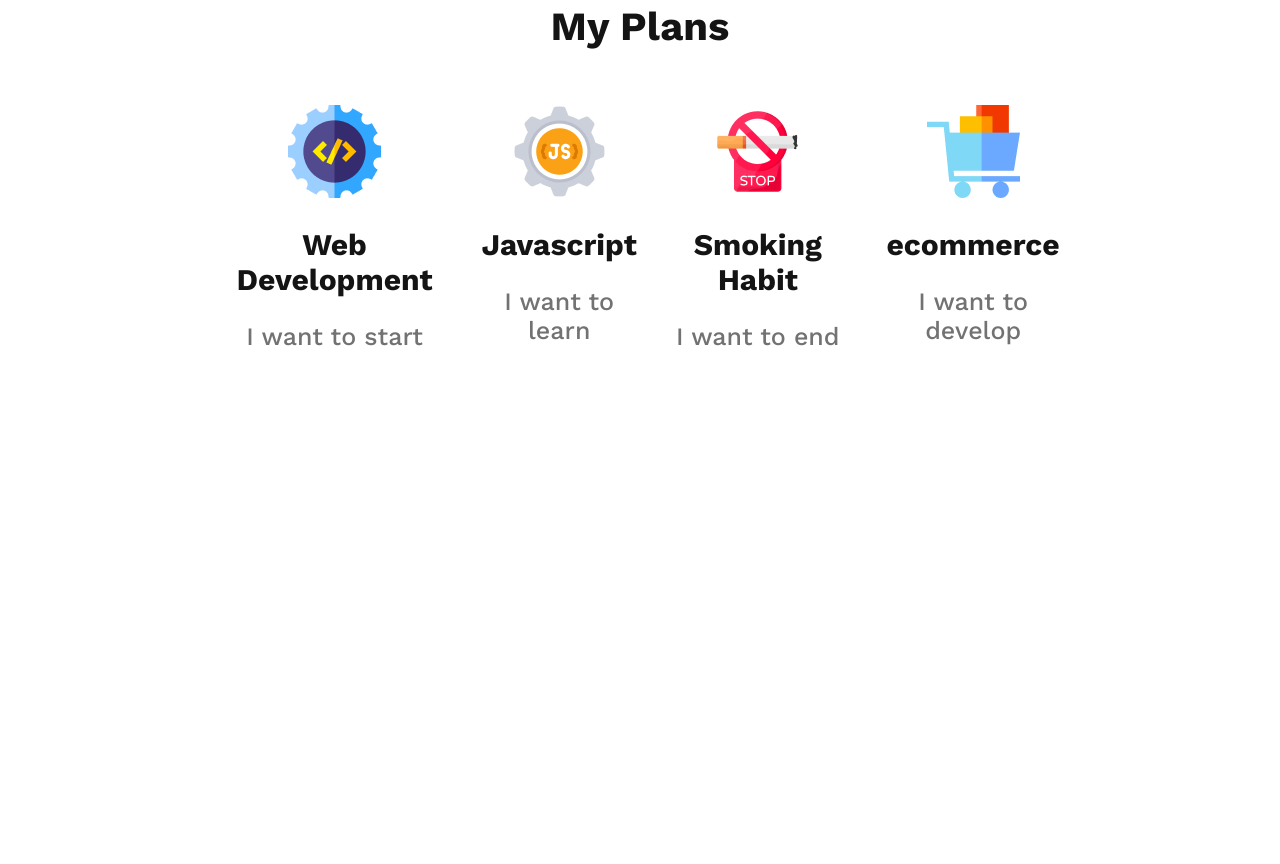
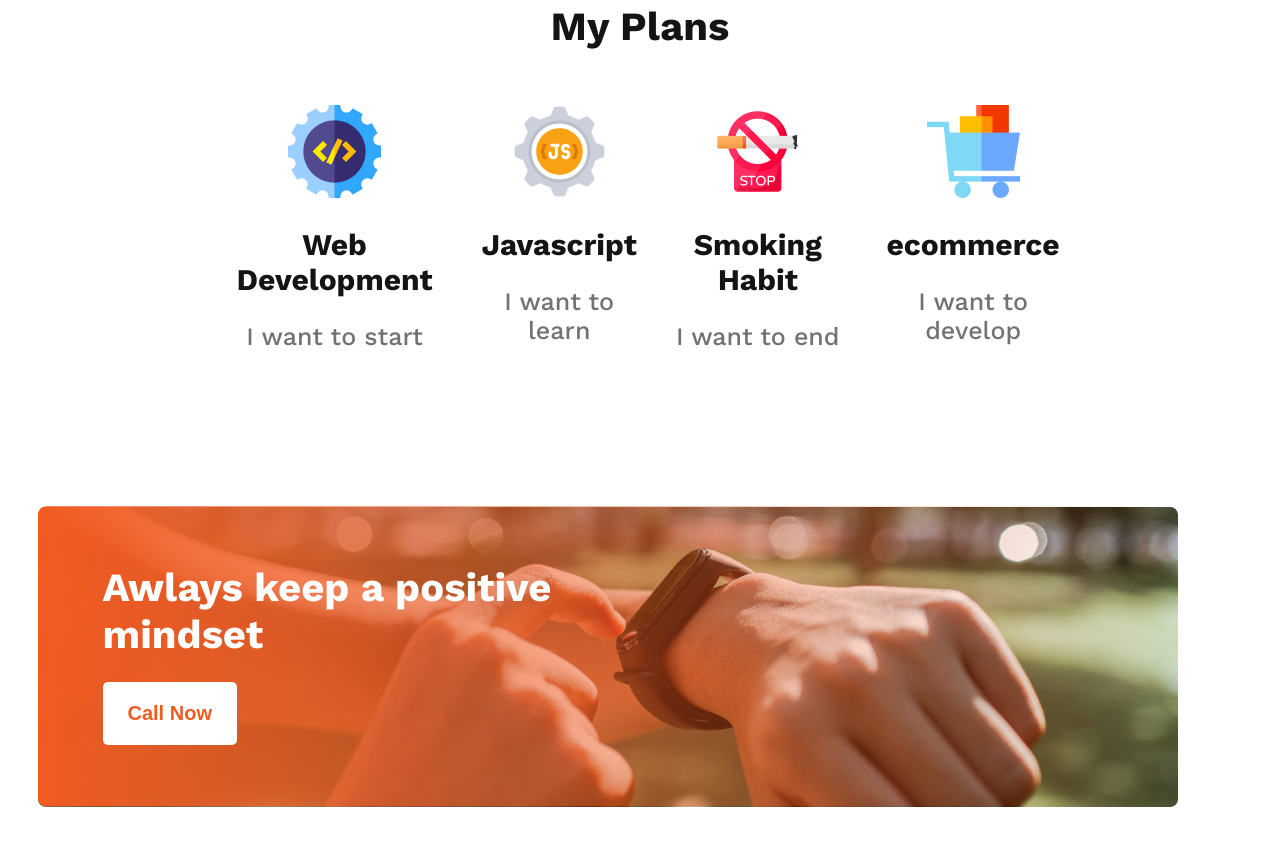
Before and after one commit to rozaneekantadas/my-practice-project1, a plain HTML site: page index.html in a window 1280 px wide. Shown: the part 1781-2645 px from the top of the page. Before the commit the page ends 2287 px from the top, so only its background shows below. Drawn offline with nearby package versions, Linux system fonts and the light colour scheme.

Commit message:
finished motivation section

```diff
--- a/index.html
+++ b/index.html
@@ -68,6 +68,12 @@
                 </div>
             </div>
         </section>
+
+        <section class="motivation-content">
+            <h3 class="motivation-title">Awlays keep a positive mindset</h3>
+            <button class="call-now-btn">Call Now</button>
+        </section>
+
     </main>
     <footer>
 
--- a/styles/index.css
+++ b/styles/index.css
@@ -114,3 +114,34 @@ body {
     font-size: 25px;
     color: #737272;
 }
+
+/* motivation section styles */
+.motivation-content {
+    background-image: url('../images/gradient2.png'), url('../images/watch.png');
+    background-repeat: no-repeat;
+    width: 1140px;
+    height: 300px;
+    margin: 0 auto;
+    border-radius: 8px;
+    padding-top: 58px;
+    padding-left: 65px;
+}
+
+.motivation-title {
+    font-weight: 700;
+    font-size: 40px;
+    color: #FFFFFF;
+    max-width: 450px;
+    margin: 0;
+}
+
+.call-now-btn {
+    color: #F15B22;
+    background-color: white;
+    border-radius: 5px;
+    border: 0px;
+    padding: 20px 25px;
+    font-weight: 600;
+    font-size: 20px;
+    margin-top: 24px;
+}
```
